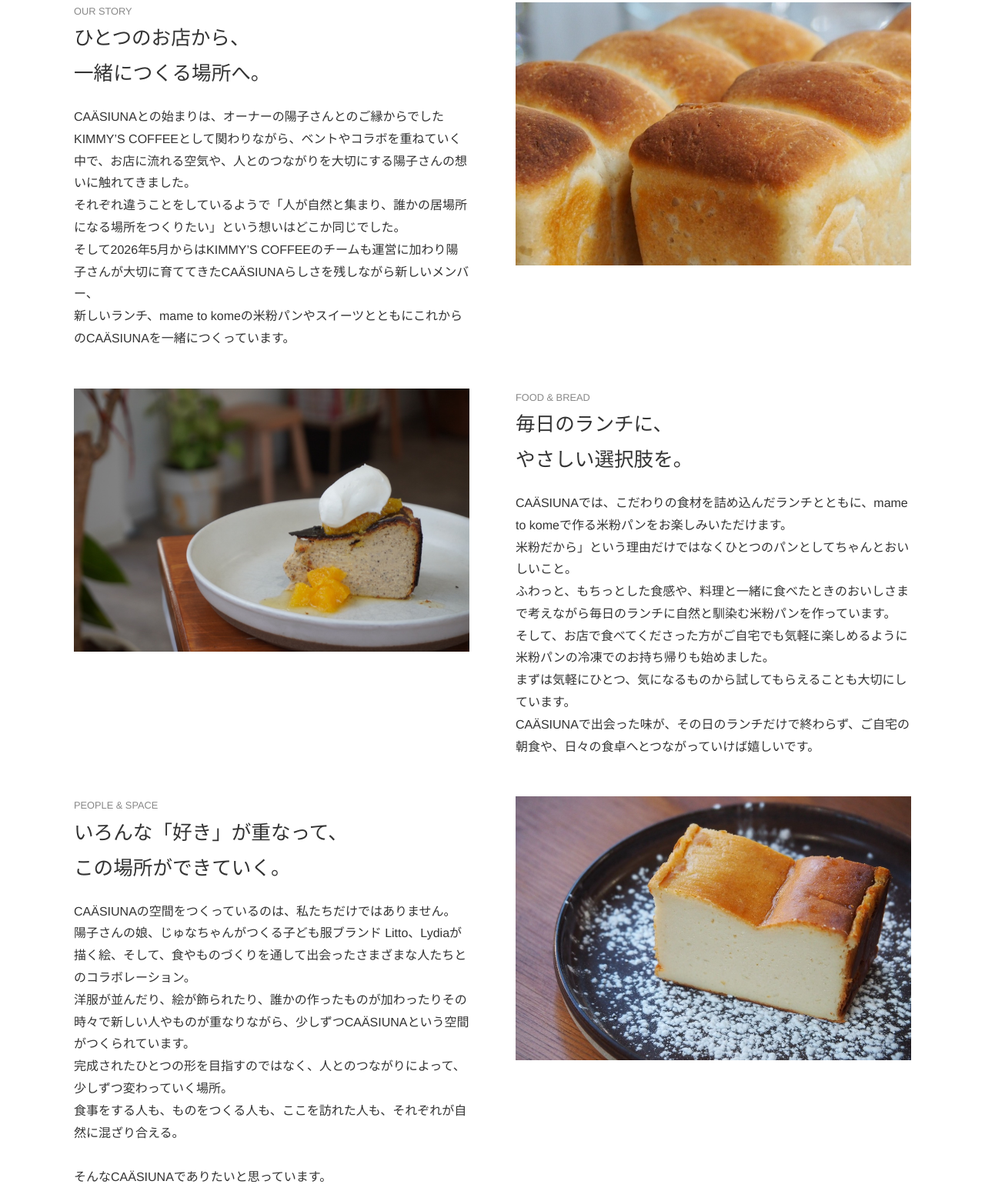
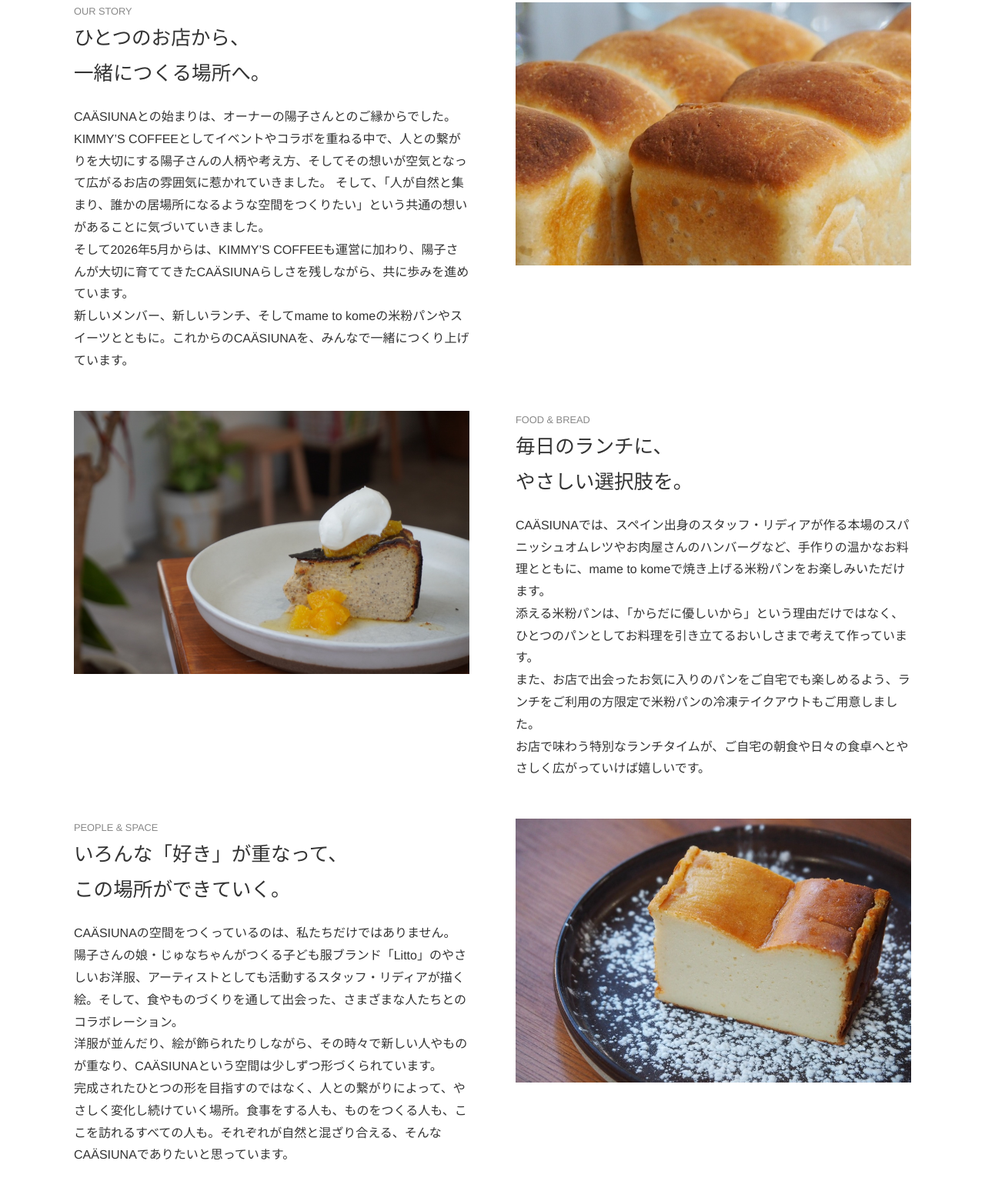
Before and after one commit to tsubomi-uat/tsubomi-uat.github.io, a plain HTML site: page pages/caasiuna.html in a window 1280 px wide. Shown: the part 600-2148 px from the top of the page at 77% size. Drawn offline with Linux system fonts and the light colour scheme; files whose address does not match are found by name.

Commit message:
Add files via upload

```diff
--- a/pages/caasiuna.html
+++ b/pages/caasiuna.html
@@ -33,15 +33,14 @@
                 <div class="feature-text-main-box">
                     <h3>ひとつのお店から、<br>一緒につくる場所へ。</h3>
                     <p>
-                        CAÄSIUNAとの始まりは、オーナーの陽子さんとのご縁からでした
+                        CAÄSIUNAとの始まりは、オーナーの陽子さんとのご縁からでした。
                         <br>
-                        KIMMY’S COFFEEとして関わりながら、ベントやコラボを重ねていく中で、お店に流れる空気や、人とのつながりを大切にする陽子さんの想いに触れてきました。
+                        KIMMY’S COFFEEとしてイベントやコラボを重ねる中で、人との繋がりを大切にする陽子さんの人柄や考え方、そしてその想いが空気となって広がるお店の雰囲気に惹かれていきました。
+                        そして、「人が自然と集まり、誰かの居場所になるような空間をつくりたい」という共通の想いがあることに気づいていきました。
                         <br>
-                        それぞれ違うことをしているようで「人が自然と集まり、誰かの居場所になる場所をつくりたい」という想いはどこか同じでした。
+                        そして2026年5月からは、KIMMY’S COFFEEも運営に加わり、陽子さんが大切に育ててきたCAÄSIUNAらしさを残しながら、共に歩みを進めています。
                         <br>
-                        そして2026年5月からはKIMMY’S COFFEEのチームも運営に加わり陽子さんが大切に育ててきたCAÄSIUNAらしさを残しながら新しいメンバー、
-                        <br>
-                        新しいランチ、mame to komeの米粉パンやスイーツとともにこれからのCAÄSIUNAを一緒につくっています。
+                        新しいメンバー、新しいランチ、そしてmame to komeの米粉パンやスイーツとともに。これからのCAÄSIUNAを、みんなで一緒につくり上げています。
                     </p>
                 </div>
             </div>
@@ -56,15 +55,13 @@
                 <div class="feature-text-main-box">
                     <h3>毎日のランチに、<br>やさしい選択肢を。</h3>
                     <p>
-                        CAÄSIUNAでは、こだわりの食材を詰め込んだランチとともに、mame to komeで作る米粉パンをお楽しみいただけます。
+                        CAÄSIUNAでは、スペイン出身のスタッフ・リディアが作る本場のスパニッシュオムレツやお肉屋さんのハンバーグなど、手作りの温かなお料理とともに、mame to komeで焼き上げる米粉パンをお楽しみいただけます。
                         <br>
-                        米粉だから」という理由だけではなくひとつのパンとしてちゃんとおいしいこと。
-                        <br>ふわっと、もちっとした食感や、料理と一緒に食べたときのおいしさまで考えながら毎日のランチに自然と馴染む米粉パンを作っています。
-                        そして、お店で食べてくださった方がご自宅でも気軽に楽しめるように米粉パンの冷凍でのお持ち帰りも始めました。
+                        添える米粉パンは、「からだに優しいから」という理由だけではなく、ひとつのパンとしてお料理を引き立てるおいしさまで考えて作っています。
                         <br>
-                        まずは気軽にひとつ、気になるものから試してもらえることも大切にしています。
+                        また、お店で出会ったお気に入りのパンをご自宅でも楽しめるよう、ランチをご利用の方限定で米粉パンの冷凍テイクアウトもご用意しました。
                         <br>
-                        CAÄSIUNAで出会った味が、その日のランチだけで終わらず、ご自宅の朝食や、日々の食卓へとつながっていけば嬉しいです。
+                        お店で味わう特別なランチタイムが、ご自宅の朝食や日々の食卓へとやさしく広がっていけば嬉しいです。
                     </p>
                 </div>
             </div>
@@ -81,16 +78,11 @@
                     <p>
                         CAÄSIUNAの空間をつくっているのは、私たちだけではありません。
                         <br>
-                        陽子さんの娘、じゅなちゃんがつくる子ども服ブランド Litto、Lydiaが描く絵、そして、食やものづくりを通して出会ったさまざまな人たちとのコラボレーション。
+                        陽子さんの娘・じゅなちゃんがつくる子ども服ブランド「Litto」のやさしいお洋服、アーティストとしても活動するスタッフ・リディアが描く絵。そして、食やものづくりを通して出会った、さまざまな人たちとのコラボレーション。
                         <br>
-                        洋服が並んだり、絵が飾られたり、誰かの作ったものが加わったりその時々で新しい人やものが重なりながら、少しずつCAÄSIUNAという空間がつくられています。
+                        洋服が並んだり、絵が飾られたりしながら、その時々で新しい人やものが重なり、CAÄSIUNAという空間は少しずつ形づくられています。
                         <br>
-                        完成されたひとつの形を目指すのではなく、人とのつながりによって、少しずつ変わっていく場所。
-                        <br>
-                        食事をする人も、ものをつくる人も、ここを訪れた人も、それぞれが自然に混ざり合える。
-                        <br>
-                        <br>
-                        そんなCAÄSIUNAでありたいと思っています。
+                        完成されたひとつの形を目指すのではなく、人との繋がりによって、やさしく変化し続けていく場所。食事をする人も、ものをつくる人も、ここを訪れるすべての人も。それぞれが自然と混ざり合える、そんなCAÄSIUNAでありたいと思っています。
                     </p>
                 </div>
             </div>
```
Also changed, not shown: pages/mame_to_kome.html (+1 -1 lines).
